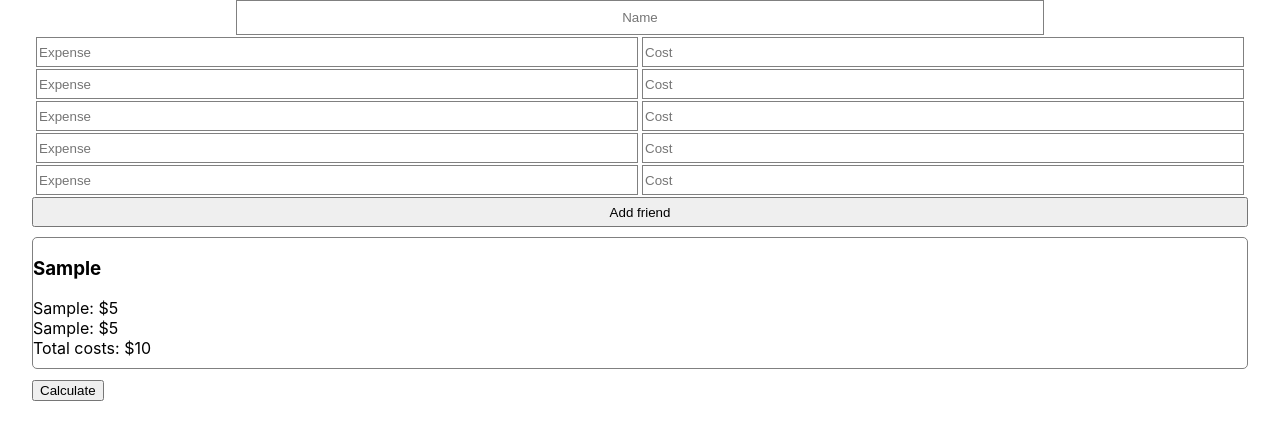
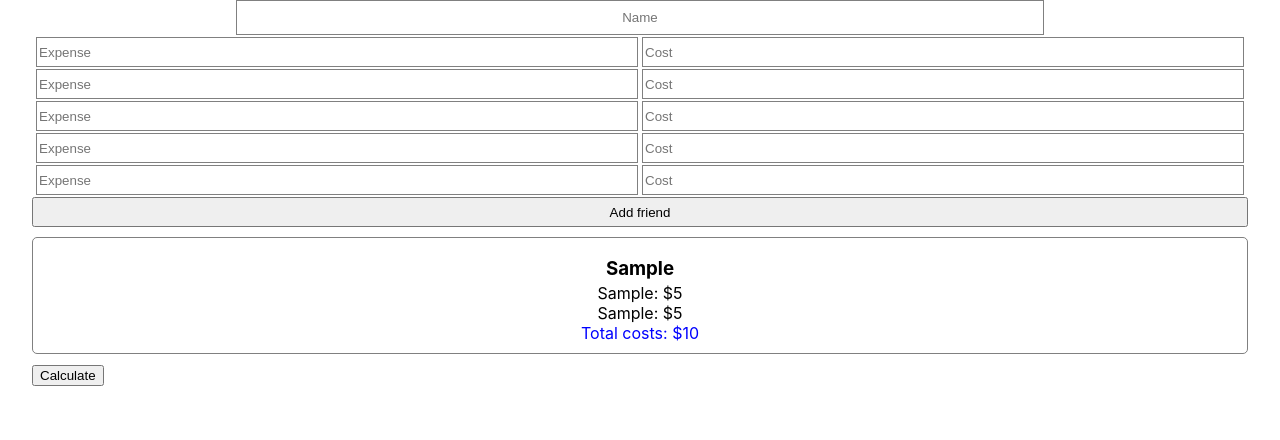
Before and after one commit to vladmog/cost-splitter, a React (Create React App) app in the folder cost-splitter/: page / in a window 1280 px wide. Both pictures are taken after typing "Sample", "Sample", "5", "Sample", "5", "Sample" into the empty fields and a click on the button "Add friend". Shown: the top 440 px of the page. Built offline with nearby package versions, Linux system fonts and the light colour scheme.

Commit message:
Formatted friend card, changed color of total calculation

```diff
--- a/cost-splitter/src/Friend.js
+++ b/cost-splitter/src/Friend.js
@@ -9,6 +9,39 @@ const FriendDiv = styled.div`
     margin-bottom: 10px;
     padding-bottom: 10px;
 `;
+
+const NameDiv = styled.div`
+    height: 35px;
+    display: flex;
+    justify-content: center;
+    margin-bottom: 10px;
+`;
+
+const FiftyFiftyDiv = styled.div`
+    display: flex;
+    justify-content: space-around;
+`;
+
+const ExpensesDiv = styled.div`
+    width: 40%;
+    display: flex;
+    flex-direction: column;
+    justify-content: space-evenly;
+    align-items: center;
+`;
+
+const CalculationsDiv = styled.div`
+    width: 40%;
+    display: flex;
+    flex-direction: column;
+    justify-content: space-evenly;
+    align-items: center;
+`;
+
+const TotalCostsDiv = styled.div`
+    color: blue;
+`;
+
 
 class Friend extends Component {
     state = {
@@ -36,16 +69,22 @@ class Friend extends Component {
         let friendOwes = parseFloat(this.props.evenPayment) - parseFloat(this.props.friend.totalCosts)
         return(
             <FriendDiv>
+                <NameDiv>
                     <h3>{this.props.friend.name}</h3>
+                </NameDiv>
+                <FiftyFiftyDiv>
+                    <ExpensesDiv>
                         {this.props.friend.cost1 === 0 ? (<></>) : (<div>{this.props.friend.expense1}: ${this.props.friend.cost1}</div>)}
                         {this.props.friend.cost2 === 0 ? (<></>) : (<div>{this.props.friend.expense2}: ${this.props.friend.cost2}</div>)}
                         {this.props.friend.cost3 === 0 ? (<></>) : (<div>{this.props.friend.expense3}: ${this.props.friend.cost3}</div>)}
                         {this.props.friend.cost4 === 0 ? (<></>) : (<div>{this.props.friend.expense4}: ${this.props.friend.cost4}</div>)}
                         {this.props.friend.cost5 === 0 ? (<></>) : (<div>{this.props.friend.expense5}: ${this.props.friend.cost5}</div>)}
-                <div>Total costs: ${this.props.friend.totalCosts}</div>
+                        <TotalCostsDiv>Total costs: ${this.props.friend.totalCosts}</TotalCostsDiv>
+                    </ExpensesDiv>
                     {(this.props.addingToggle
                         ? <></>
-                    :this.state.evenToggle
+                        :<CalculationsDiv>
+                            {this.state.evenToggle
                                 ? (<div>You're even!</div>)
                                 : (this.state.owesToggle
                                     ? (this.props.owed.map(owed => {
@@ -62,7 +101,10 @@ class Friend extends Component {
                                         )
                                     }))
                                     : (<div>You are owed ${(parseFloat(this.props.friend.totalCosts) - parseFloat(this.props.evenPayment)).toFixed(2)}</div>)
-                        ))}
+                            )}
+                        </CalculationsDiv>
+                    )}
+                </FiftyFiftyDiv>
             </FriendDiv>
         )
     }
```
Lines whose indentation alone changed are shown as unchanged.
